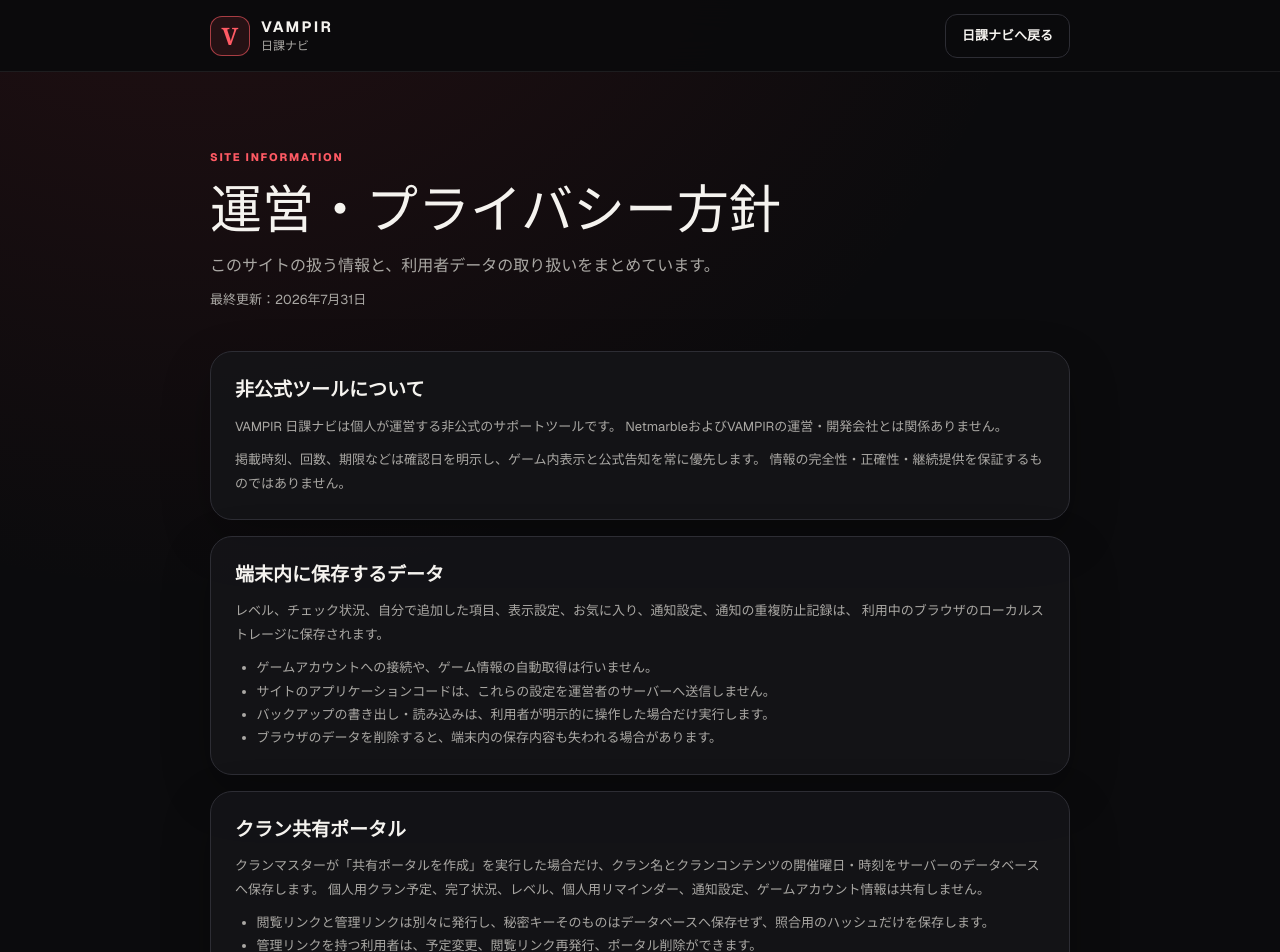
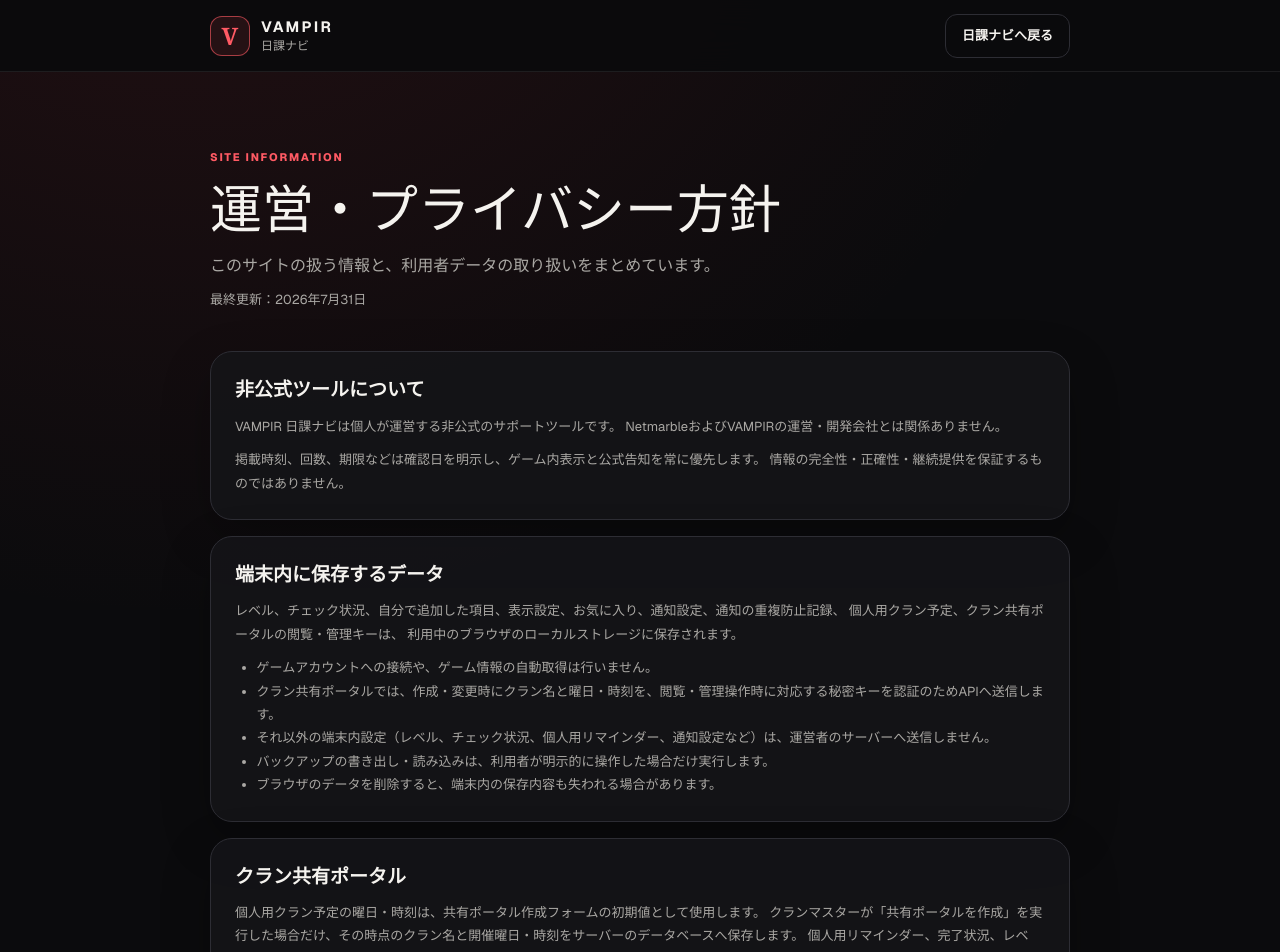
Before and after one commit to Ranats/vampir-support-hub, a Next.js app: page /policy in a window 1280 px wide. Shown: the top 952 px of the page. Built offline with nearby package versions, Linux system fonts and the light colour scheme.

Commit message:
Document clan portal data flow

```diff
--- a/app/policy/page.tsx
+++ b/app/policy/page.tsx
@@ -75,12 +75,14 @@ export default function PolicyPage() {
           <section className="policy-card">
             <h2>端末内に保存するデータ</h2>
             <p>
-              レベル、チェック状況、自分で追加した項目、表示設定、お気に入り、通知設定、通知の重複防止記録は、
+              レベル、チェック状況、自分で追加した項目、表示設定、お気に入り、通知設定、通知の重複防止記録、
+              個人用クラン予定、クラン共有ポータルの閲覧・管理キーは、
               利用中のブラウザのローカルストレージに保存されます。
             </p>
             <ul>
               <li>ゲームアカウントへの接続や、ゲーム情報の自動取得は行いません。</li>
-              <li>サイトのアプリケーションコードは、これらの設定を運営者のサーバーへ送信しません。</li>
+              <li>クラン共有ポータルでは、作成・変更時にクラン名と曜日・時刻を、閲覧・管理操作時に対応する秘密キーを認証のためAPIへ送信します。</li>
+              <li>それ以外の端末内設定（レベル、チェック状況、個人用リマインダー、通知設定など）は、運営者のサーバーへ送信しません。</li>
               <li>バックアップの書き出し・読み込みは、利用者が明示的に操作した場合だけ実行します。</li>
               <li>ブラウザのデータを削除すると、端末内の保存内容も失われる場合があります。</li>
             </ul>
@@ -89,11 +91,13 @@ export default function PolicyPage() {
           <section className="policy-card">
             <h2>クラン共有ポータル</h2>
             <p>
-              クランマスターが「共有ポータルを作成」を実行した場合だけ、クラン名とクランコンテンツの開催曜日・時刻をサーバーのデータベースへ保存します。
-              個人用クラン予定、完了状況、レベル、個人用リマインダー、通知設定、ゲームアカウント情報は共有しません。
+              個人用クラン予定の曜日・時刻は、共有ポータル作成フォームの初期値として使用します。
+              クランマスターが「共有ポータルを作成」を実行した場合だけ、その時点のクラン名と開催曜日・時刻をサーバーのデータベースへ保存します。
+              個人用リマインダー、完了状況、レベル、通知設定、ゲームアカウント情報は共有しません。
             </p>
             <ul>
               <li>閲覧リンクと管理リンクは別々に発行し、秘密キーそのものはデータベースへ保存せず、照合用のハッシュだけを保存します。</li>
+              <li>管理の秘密キーはポータル作成時に作成したブラウザへ保存し、閲覧・管理リンクを開いた場合はそのリンクの秘密キーを開いたブラウザへ保存します。</li>
               <li>管理リンクを持つ利用者は、予定変更、閲覧リンク再発行、ポータル削除ができます。</li>
               <li>不正な大量作成を抑えるため、作成時のネットワークアドレスから一時的な照合キーを生成します。元のアドレスは保存せず、2時間を過ぎた照合記録は次のポータル作成時に削除します。</li>
               <li>ポータルの予定は、管理者が削除するまで保存します。</li>
```
Also changed, not shown: 1 other file (tests, documents, lock files or other folders).
